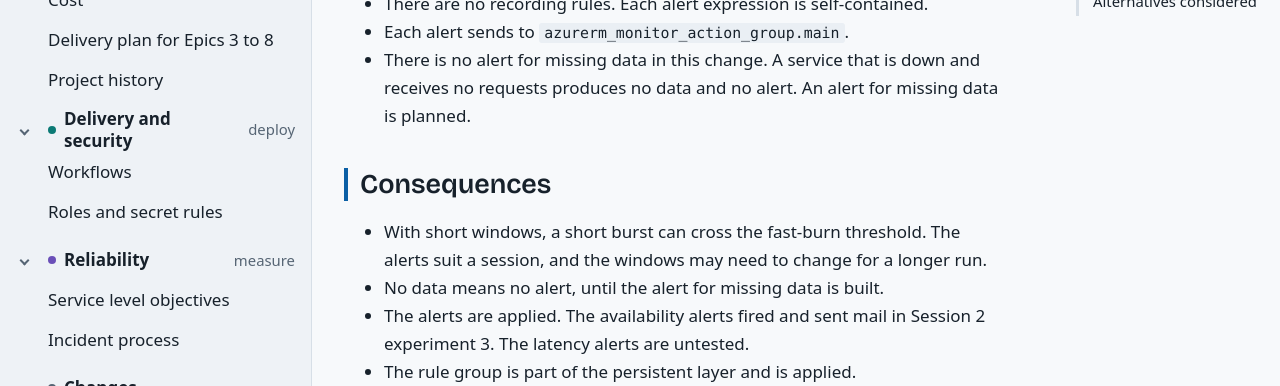
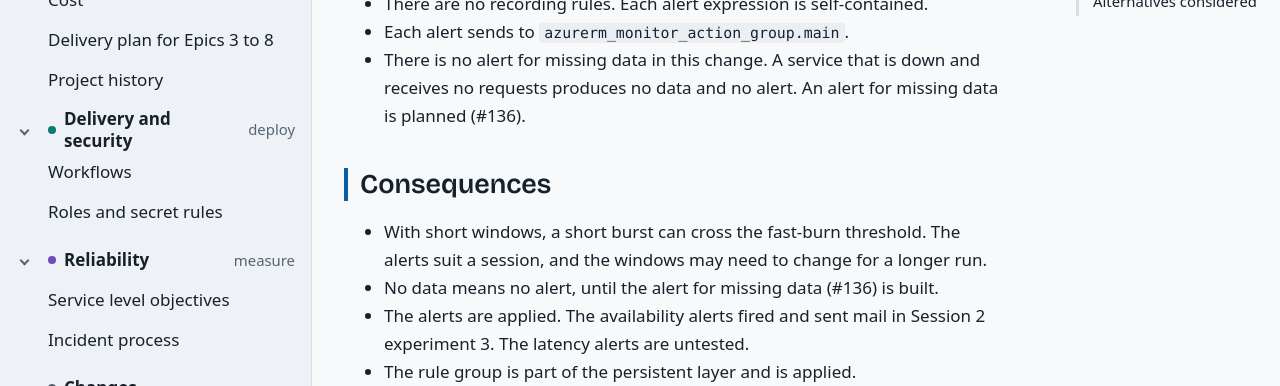
Before and after one commit to Franklindot04/production-platform-Azure, a Jekyll site: the page built from docs/adr/0028-slos-and-burn-rate-alerts.md, in a window 1280 px wide and 900 px high, scrolled down 1108 px. Shown: the part 212-598 px from the top of the window. Built offline with Jekyll 4.4.1, drawn with Linux system fonts in a browser that asks for light colours; some web fonts are replaced; our own code applies the rules of GitHub Pages for plain Markdown files; comment, search, counter and statistics services are not loaded.

Commit message:
name issue 136 on the statements about the alert for missing data (#136)

```diff
--- a/docs/adr/0028-slos-and-burn-rate-alerts.md
+++ b/docs/adr/0028-slos-and-burn-rate-alerts.md
@@ -22,12 +22,12 @@ The sample service exports `http_requests_total` and `http_request_duration_seco
 - The thresholds are literal numbers in the expressions, with the arithmetic in a comment. Terraform does not compute them.
 - There are no recording rules. Each alert expression is self-contained.
 - Each alert sends to `azurerm_monitor_action_group.main`.
-- There is no alert for missing data in this change. A service that is down and receives no requests produces no data and no alert. An alert for missing data is planned.
+- There is no alert for missing data in this change. A service that is down and receives no requests produces no data and no alert. An alert for missing data is planned (#136).
 
 ## Consequences
 
 - With short windows, a short burst can cross the fast-burn threshold. The alerts suit a session, and the windows may need to change for a longer run.
-- No data means no alert, until the alert for missing data is built.
+- No data means no alert, until the alert for missing data (#136) is built.
 - The alerts are applied. The availability alerts fired and sent mail in Session 2 experiment 3. The latency alerts are untested.
 - The rule group is part of the persistent layer and is applied.
 - The cost of the rule group and the alert notifications is not estimated.
```
Also changed, not shown: docs/incident-process.md (+1 -1 lines), docs/plan.md (+1 -1 lines), docs/slos.md (+1 -1 lines), monitoring/README.md.
